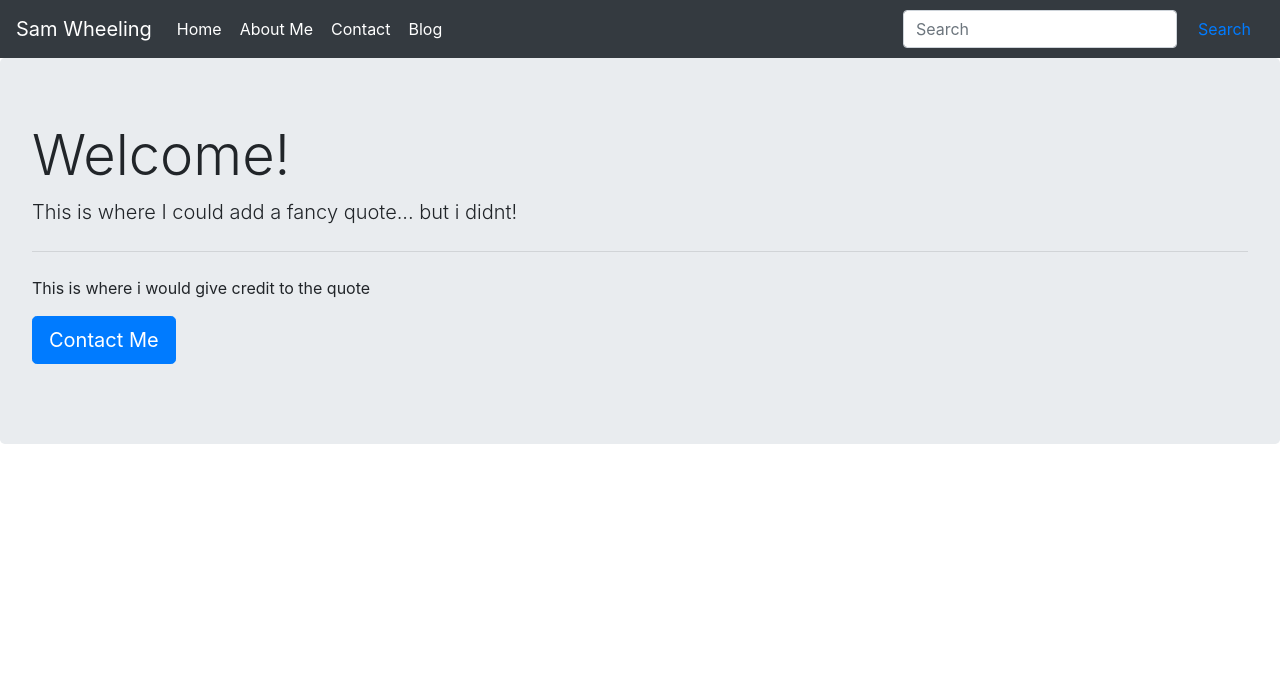
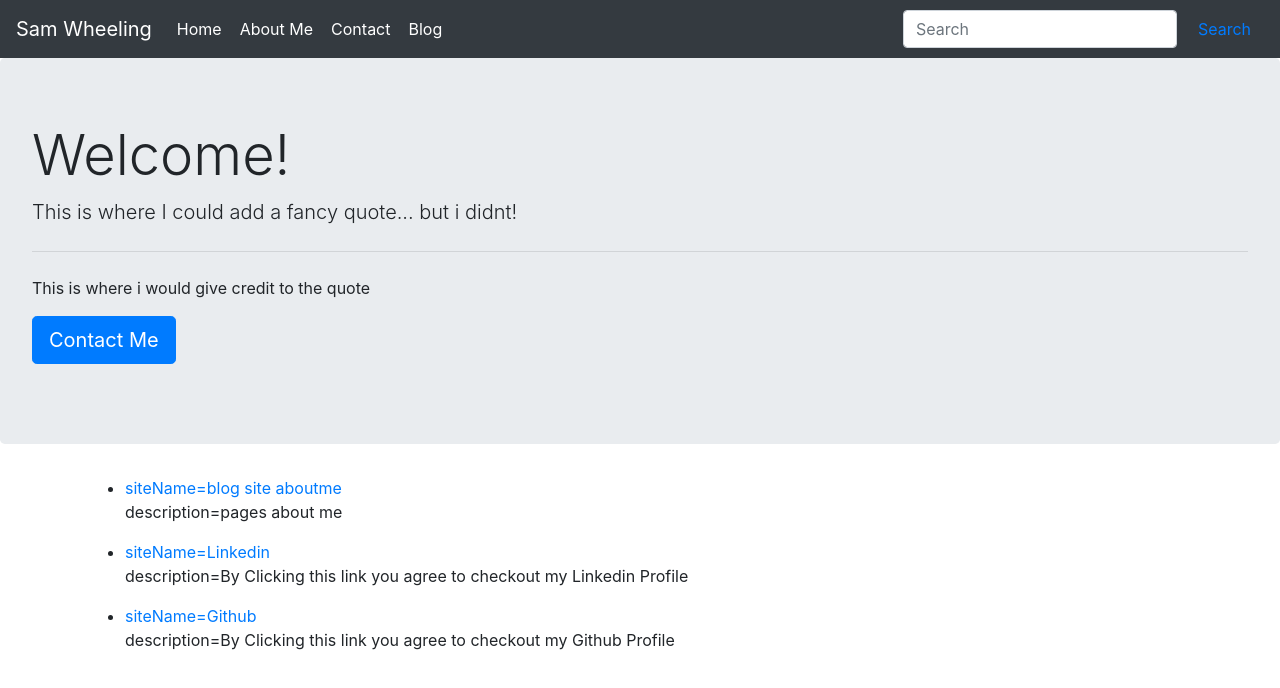
Before and after one commit to anchormansam/newblog, a React (Create React App) app: page / in a window 1280 px wide. Shown: the top 688 px of the page. Built offline with nearby package versions, Linux system fonts and the light colour scheme.

Commit message:
updating
-creating a new component for the blog
-updated JSON file for blog entries
-updated folder for accordion

```diff
--- /dev/null
+++ b/src/Accordion/VerticalAccordion.js
@@ -0,0 +1,66 @@
+import React from 'react';
+import { isTemplateElement } from '@babel/types';
+
+
+function VerticalAccordion() {
+
+  const LinkTitles = [
+    {
+      website:
+        'insert link to actual page for about me',
+      siteName:
+        'blog site aboutme',
+      description:
+        'pages about me'
+    },
+    {
+      website:
+        'https://www.linkedin.com/in/samuel-wheeling-01121513a/',
+      siteName:
+        'Linkedin',
+      description:
+        'By Clicking this link you agree to checkout my Linkedin Profile'
+    },
+    {
+      website:
+        'https://github.com/anchormansam',
+      siteName:
+        'Github',
+      description:
+        'By Clicking this link you agree to checkout my Github Profile'
+    },
+  ]
+  const LinkSlides = LinkTitles.map((item, idx) => {
+
+    return (
+
+      <body>
+        <div class="container">
+          <ul class="accordion">
+            <li class="tabs">
+              <div class="social-links twitter-icon">
+                <a href="weblink={item.website}" >
+                  siteName={item.siteName}
+                </a>
+              </div>
+              <div class="paragraph">
+                <p>
+                  description={item.description}
+                </p>
+              </div>
+            </li>
+          </ul>
+        </div>
+      </body>
+    )
+  });
+
+  return (
+    <div id="accordionSlides">
+      {LinkSlides}
+    </div>
+  );
+}
+
+
+export default VerticalAccordion;
--- a/src/App.js
+++ b/src/App.js
@@ -2,6 +2,7 @@ import React from 'react';
 import DataCard from './InfoCards'
 import Jumbotron from './Jumbotron';
 import NavBar from './NavBar';
+import VerticalAccordion from './Accordion/VerticalAccordion';
 
 class App extends React.Component{
     render() {
@@ -9,6 +10,7 @@ class App extends React.Component{
             <React.Fragment>
                 <NavBar />
                 <Jumbotron />
+                <VerticalAccordion />
             </React.Fragment>
         );
 
```
Also changed, not shown: src/data.JSON (+71 -1 lines), src/logo.svg (deleted).
